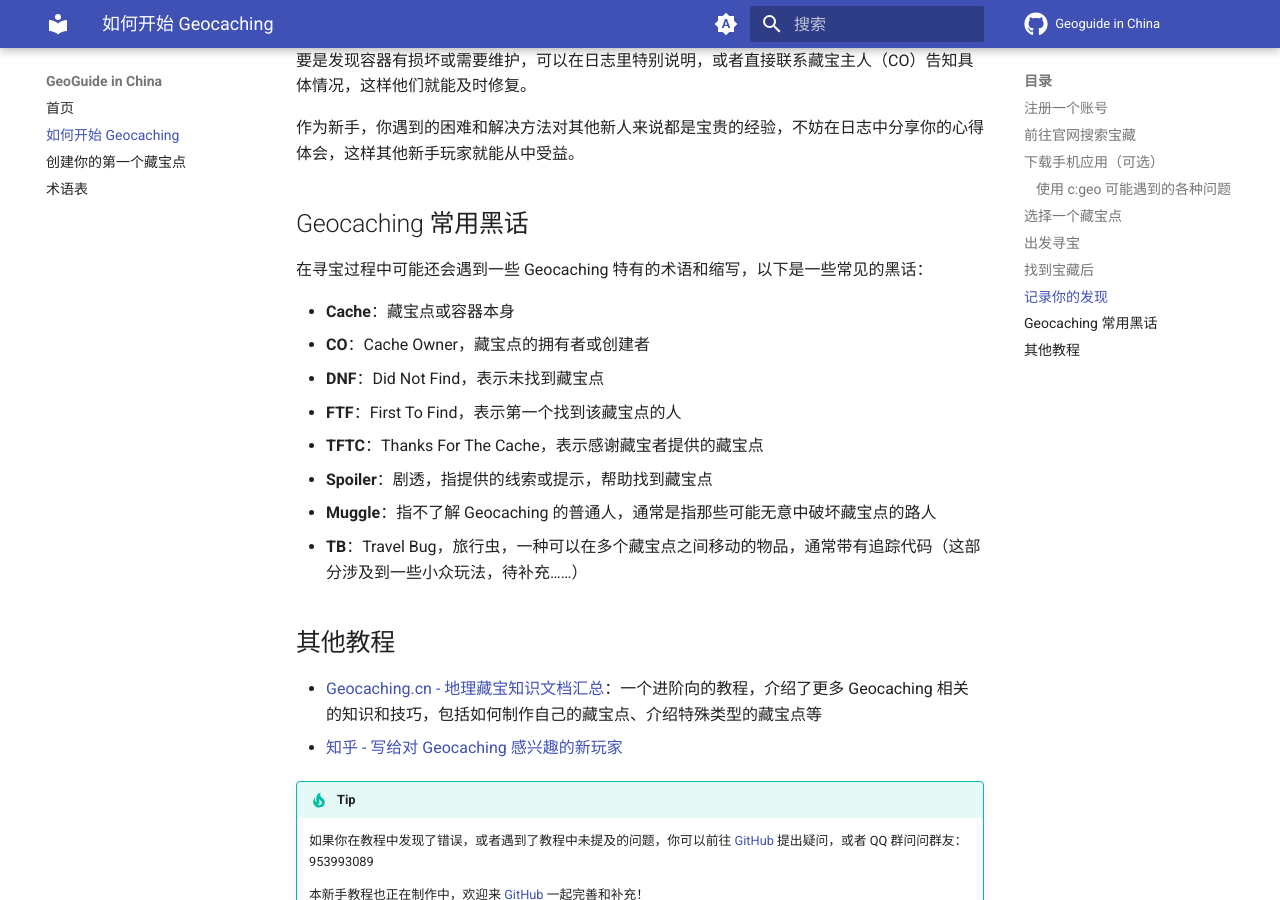
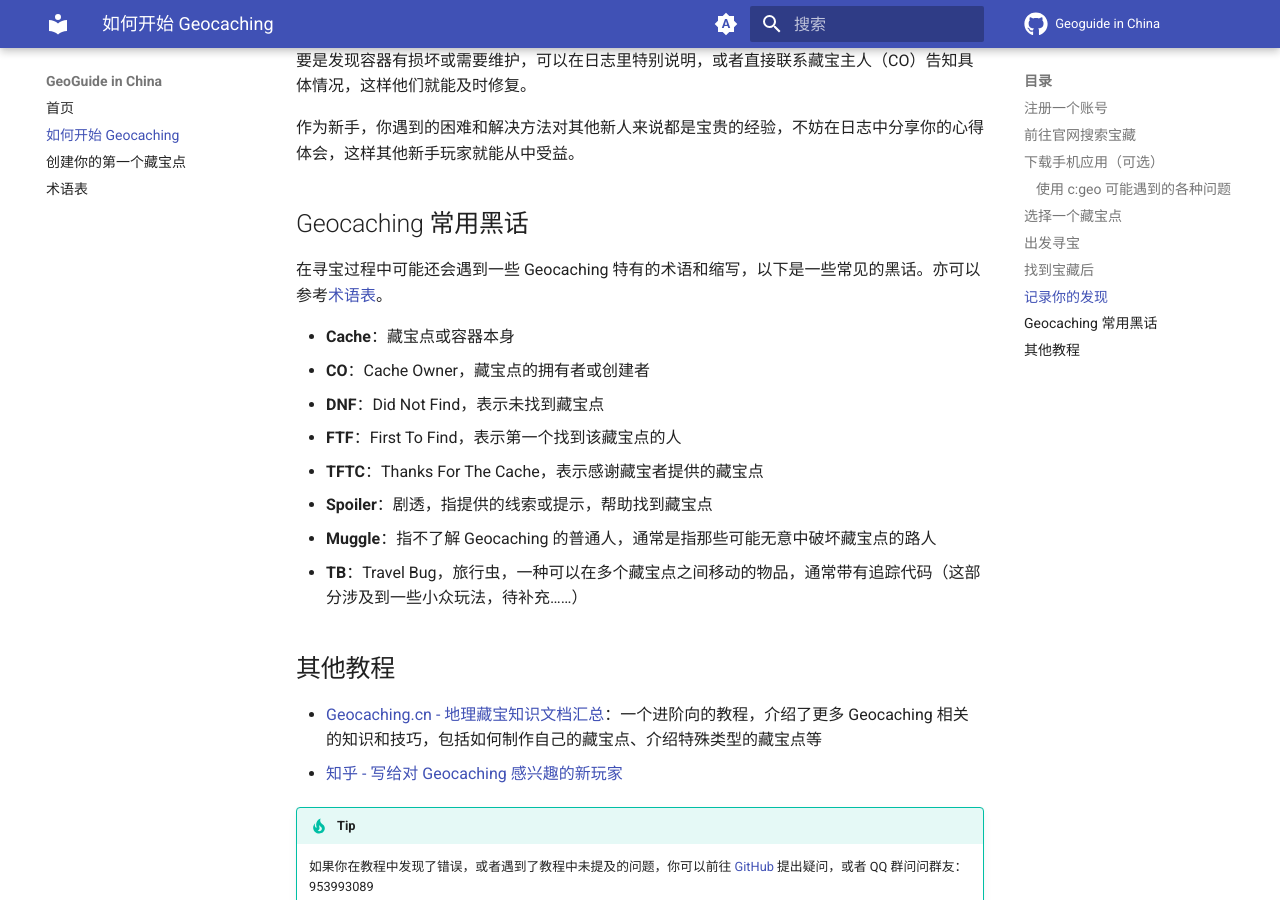
Before and after one commit to Konano/geoguide-in-china, an MkDocs documentation site: the page built from docs/getting-started.md, in a window 1280 px wide and 900 px high, scrolled down 3138 px. Built offline with MkDocs 1.6.1 and Material for MkDocs 9.7.7, drawn with Linux system fonts in a browser that asks for light colours; comment, search, counter and statistics services are not loaded.

Commit message:
在“常用黑话”添加术语表链接

```diff
--- a/docs/getting-started.md
+++ b/docs/getting-started.md
@@ -119,7 +119,7 @@
 
 ## Geocaching 常用黑话
 
-在寻宝过程中可能还会遇到一些 Geocaching 特有的术语和缩写，以下是一些常见的黑话：
+在寻宝过程中可能还会遇到一些 Geocaching 特有的术语和缩写，以下是一些常见的黑话。亦可以参考[术语表](/glossary)。
 
 - **Cache**：藏宝点或容器本身
 - **CO**：Cache Owner，藏宝点的拥有者或创建者
```
